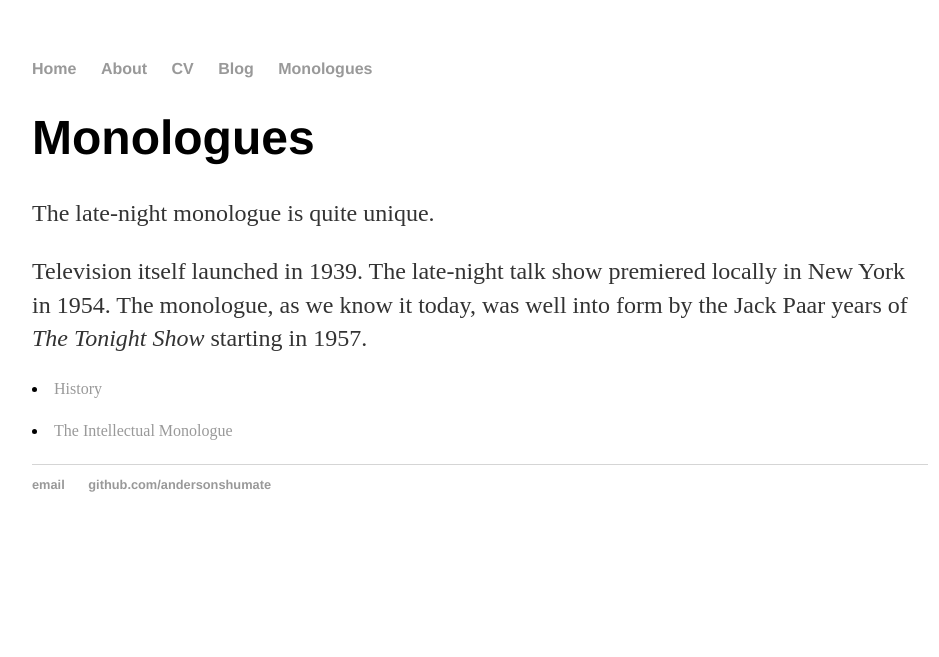
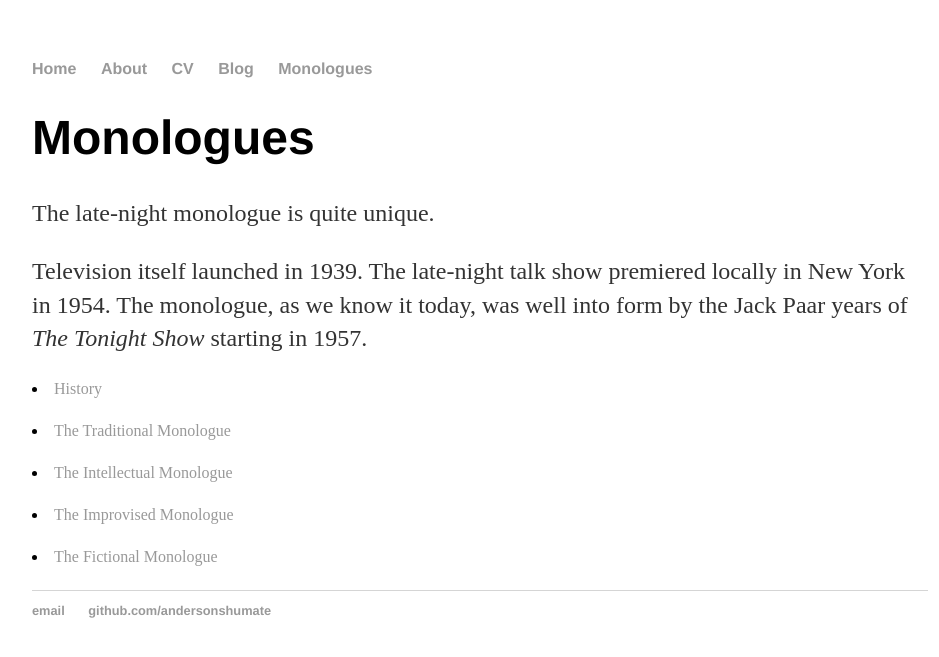
Before and after one commit to andersonshumate/andersonshumate.github.io, a Jekyll site: the page built from monologues/index.html, in a window 1280 px wide. Shown: the top 657 px of the page, without its empty margins (160-1099 px from the left). Built offline with Jekyll 4.4.1, drawn with Linux system fonts in a browser that asks for light colours.

Commit message:
Update index.html

```diff
--- a/monologues/index.html
+++ b/monologues/index.html
@@ -12,6 +12,12 @@ title: Monologues
 
 	<p><li><a href="/monologues/history/">History</a></li></p>
 
+	<p><li><a href="/monologues/types/thetraditionalmonologue/">The Traditional Monologue</a></li></p>
+
 	<p><li><a href="/monologues/types/theintellectualmonologue/">The Intellectual Monologue</a></li></p>
 
+	<p><li><a href="/monologues/types/theimprovisedmonologue/">The Improvised Monologue</a></li></p>
+
+	<p><li><a href="/monologues/types/thefictionalmonologue/">The Fictional Monologue</a></li></p>
+
 </div><!-- /.blurb -->
```
